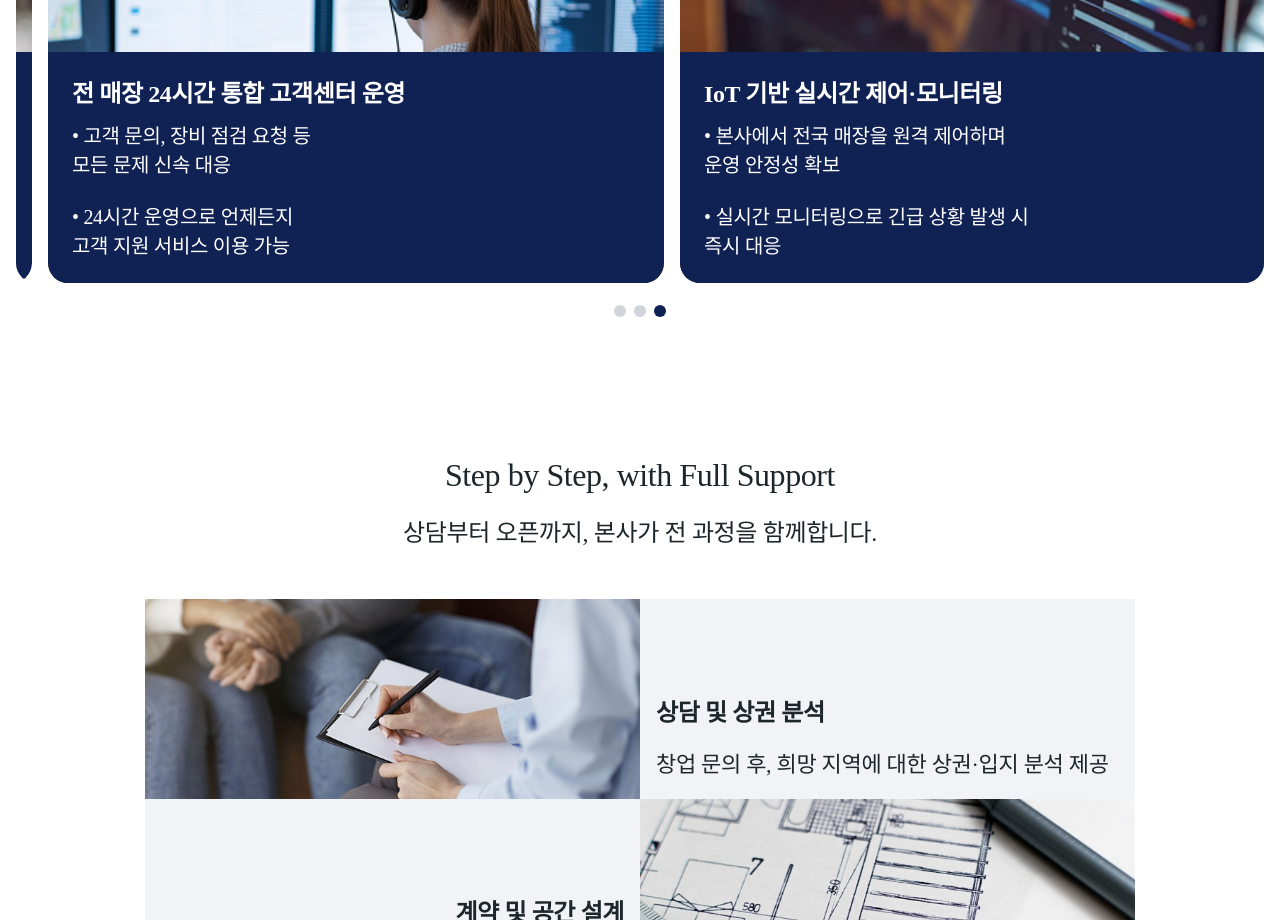
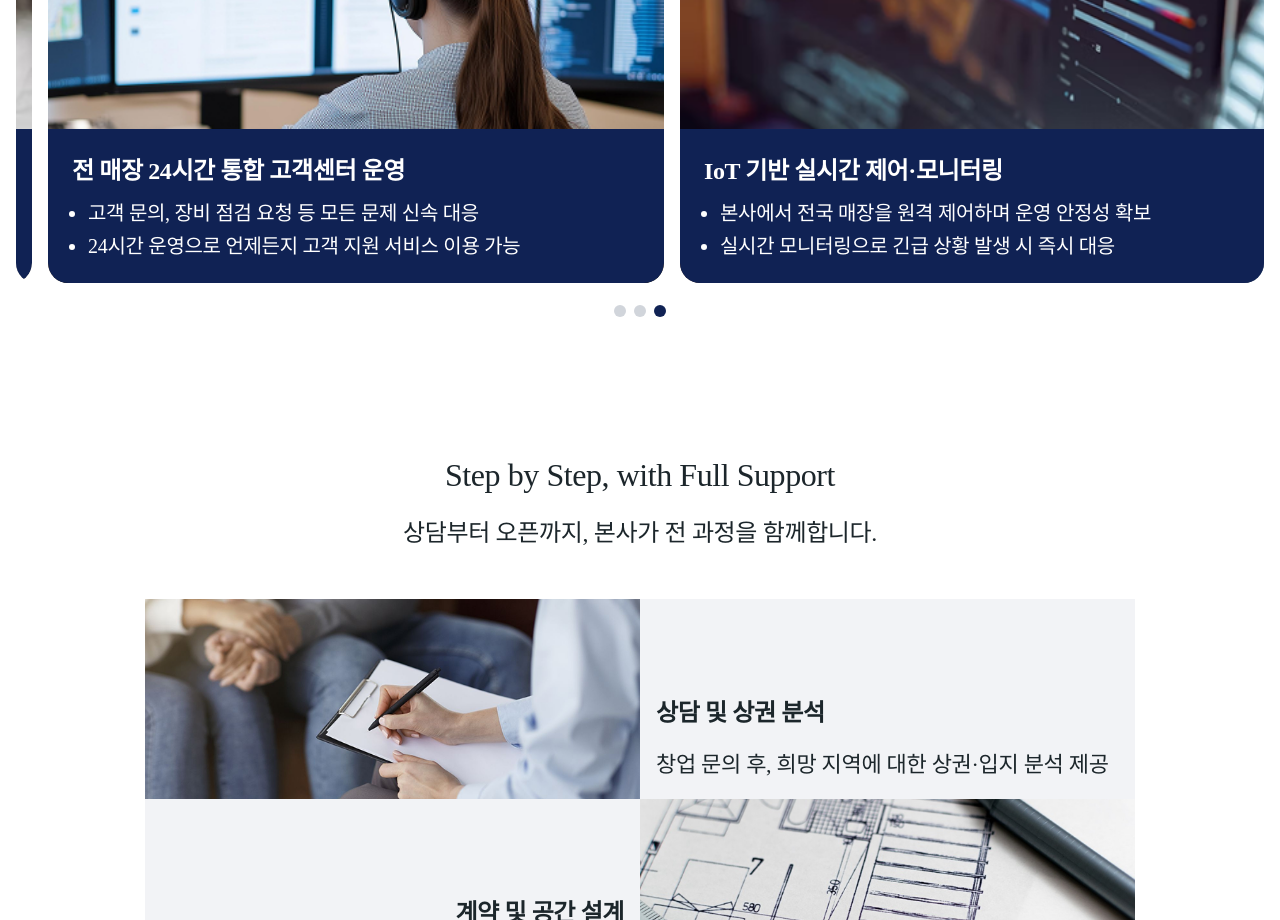
Before and after one commit to FrienderBrainTouch/Hotel_Laundry, a React (Create React App) app: page / in a window 1280 px wide. Shown: the part 3720-4640 px from the top of the page. Built offline with nearby package versions, Linux system fonts and the light colour scheme.

Commit message:
hotfix: 줄 바꿈 및 모바일 플로팅버튼 수정

```diff
--- a/src/components/Main/BeyondLaundry.js
+++ b/src/components/Main/BeyondLaundry.js
@@ -7,72 +7,180 @@ const BeyondLaundry = () => {
     {
       title: "모바일 세탁 예약 서비스",
       subtitle: {
-        xs: "• 스마트폰 앱을 통해 원하는 시간에\n세탁기를 미리 예약\n\n• 실시간 장비 현황 확인으로 대기 없이\n편리하게 이용 가능",
-        sm: "• 스마트폰 앱을 통해 원하는 시간에 세탁기를 미리 예약\n\n• 실시간 장비 현황 확인으로 대기 없이 편리하게 이용 가능",
-        md: "• 스마트폰 앱을 통해 원하는 시간에\n세탁기를 미리 예약\n\n• 실시간 장비 현황 확인으로 대기 없이\n편리하게 이용 가능",
-        lg: "• 스마트폰 앱을 통해 원하는 시간에\n세탁기를 미리 예약\n\n• 실시간 장비 현황 확인으로 대기 없이\n편리하게 이용 가능",
-        xl: "• 스마트폰 앱을 통해 원하는 시간에\n세탁기를 미리 예약\n\n• 실시간 장비 현황 확인으로 대기 없이\n편리하게 이용 가능",
-        "2xl": "• 스마트폰 앱을 통해 원하는 시간에 세탁기를 미리 예약\n\n• 실시간 장비 현황 확인으로 대기 없이\n편리하게 이용 가능"
+        xs: [
+          "스마트폰 앱을 통해 원하는 시간에 세탁기를 미리 예약",
+          "실시간 장비 현황 확인으로 대기 없이 편리하게 이용 가능"
+        ],
+        sm: [
+          "스마트폰 앱을 통해 원하는 시간에 세탁기를 미리 예약",
+          "실시간 장비 현황 확인으로 대기 없이 편리하게 이용 가능"
+        ],
+        md: [
+          "스마트폰 앱을 통해 원하는 시간에 세탁기를 미리 예약",
+          "실시간 장비 현황 확인으로 대기 없이 편리하게 이용 가능"
+        ],
+        lg: [
+          "스마트폰 앱을 통해 원하는 시간에 세탁기를 미리 예약",
+          "실시간 장비 현황 확인으로 대기 없이 편리하게 이용 가능"
+        ],
+        xl: [
+          "스마트폰 앱을 통해 원하는 시간에 세탁기를 미리 예약",
+          "실시간 장비 현황 확인으로 대기 없이 편리하게 이용 가능"
+        ],
+        "2xl": [
+          "스마트폰 앱을 통해 원하는 시간에 세탁기를 미리 예약",
+          "실시간 장비 현황 확인으로 대기 없이 편리하게 이용 가능"
+        ]
       },
       image: "/images/main-Images/main-Beyond-1.png"
     },
     {
       title: "쉽고 편리한 키오스크 & 앱 결제",
       subtitle: {
-        xs: "• 시간대별 차등가격 쿠폰 제공과\n포인트 적립\n\n• 카드, 모바일, 포인트 결제까지 다양한\n방식으로 자유롭게 결제 가능한 무인 시스템",
-        sm: "• 시간대별 차등가격 쿠폰 제공과 포인트 적립\n\n• 카드, 모바일, 포인트 결제까지 다양한 방식으로 자유롭게\n결제 가능한 무인 시스템",
-        md: "• 시간대별 차등가격 쿠폰 제공과\n포인트 적립\n\n• 카드, 모바일, 포인트 결제까지 다양한\n방식으로 자유롭게 결제 가능한 무인 시스템",
-        lg: "• 시간대별 차등가격 쿠폰 제공과\n포인트 적립\n\n• 카드, 모바일, 포인트 결제까지 다양한\n방식으로 자유롭게 결제 가능한 무인 시스템",
-        xl: "• 시간대별 차등가격 쿠폰 제공과\n포인트 적립\n\n• 카드, 모바일, 포인트 결제까지 다양한\n방식으로 자유롭게 결제 가능한 무인 시스템",
-        "2xl": "• 시간대별 차등가격 쿠폰 제공과 포인트 적립\n\n• 카드, 모바일, 포인트 결제까지 다양한 방식으로\n자유롭게 결제 가능한 무인 시스템"
+        xs: [
+          "시간대별 차등가격 쿠폰 제공과 결제 포인트 적립",
+          "카드, 모바일, 포인트 결제까지 다양한 방식으로 자유롭게 결제 가능한 무인 시스템"
+        ],
+        sm: [
+          "시간대별 차등가격 쿠폰 제공과 결제 포인트 적립",
+          "카드, 모바일, 포인트 결제까지 다양한 방식으로 자유롭게 결제 가능한 무인 시스템"
+        ],
+        md: [
+          "시간대별 차등가격 쿠폰 제공과 결제 포인트 적립",
+          "카드, 모바일, 포인트 결제까지 다양한 방식으로 자유롭게 결제 가능한 무인 시스템"
+        ],
+        lg: [
+          "시간대별 차등가격 쿠폰 제공과 결제 포인트 적립",
+          "카드, 모바일, 포인트 결제까지 다양한 방식으로 자유롭게 결제 가능한 무인 시스템"
+        ],
+        xl: [
+          "시간대별 차등가격 쿠폰 제공과 결제 포인트 적립",
+          "카드, 모바일, 포인트 결제까지 다양한 방식으로 자유롭게 결제 가능한 무인 시스템"
+        ],
+        "2xl": [
+          "시간대별 차등가격 쿠폰 제공과 결제 포인트 적립",
+          "카드, 모바일, 포인트 결제까지 다양한 방식으로 자유롭게 결제 가능한 무인 시스템"
+        ]
       },
       image: "/images/main-Images/main-Beyond-2.png"
     },
     {
       title: "세계 최초 셀프 드라이클리닝",
       subtitle: {
-        xs: "• 유해물질, 발암물질이 없는 친환경\n드라이클리닝 방식\n\n• 고객이 직접 쉽고 간단하게 이용할 수 있는\n셀프 서비스",
-        sm: "• 유해물질, 발암물질이 없는 친환경 드라이클리닝 방식\n\n• 고객이 직접 쉽고 간단하게 이용할 수 있는 셀프 서비스",
-        md: "• 유해물질, 발암물질이 없는 친환경\n드라이클리닝 방식\n\n• 고객이 직접 쉽고 간단하게 이용할 수 있는\n셀프 서비스",
-        lg: "• 유해물질, 발암물질이 없는 친환경\n드라이클리닝 방식\n\n• 고객이 직접 쉽고 간단하게 이용할 수 있는\n셀프 서비스",
-        xl: "• 유해물질, 발암물질이 없는 친환경\n드라이클리닝 방식\n\n• 고객이 직접 쉽고 간단하게 이용할 수 있는\n셀프 서비스",
-        "2xl": "• 유해물질, 발암물질이 없는 친환경 드라이클리닝 방식\n\n• 고객이 직접 쉽고 간단하게 이용할 수 있는\n셀프 서비스"
+        xs: [
+          "유해물질, 발암물질이 없는 친환경 드라이클리닝 방식",
+          "고객이 직접 쉽고 간단하게 이용할 수 있는 셀프 서비스"
+        ],
+        sm: [
+          "유해물질, 발암물질이 없는 친환경 드라이클리닝 방식",
+          "고객이 직접 쉽고 간단하게 이용할 수 있는 셀프 서비스"
+        ],
+        md: [
+          "유해물질, 발암물질이 없는 친환경 드라이클리닝 방식",
+          "고객이 직접 쉽고 간단하게 이용할 수 있는 셀프 서비스"
+        ],
+        lg: [
+          "유해물질, 발암물질이 없는 친환경 드라이클리닝 방식",
+          "고객이 직접 쉽고 간단하게 이용할 수 있는 셀프 서비스"
+        ],
+        xl: [
+          "유해물질, 발암물질이 없는 친환경 드라이클리닝 방식",
+          "고객이 직접 쉽고 간단하게 이용할 수 있는 셀프 서비스"
+        ],
+        "2xl": [
+          "유해물질, 발암물질이 없는 친환경 드라이클리닝 방식",
+          "고객이 직접 쉽고 간단하게 이용할 수 있는 셀프 서비스"
+        ]
       },
       image: "/images/main-Images/main-Beyond-3.png"
     },
     {
       title: "빠르고 우수한 세탁서비스 제공",
       subtitle: {
-        xs: "• 전 코스 프리미엄 살균수로 항균세탁이\n기본 제공\n\n• 고사양 장비로 짧은 시간에도\n우수한 세탁 품질 보장",
-        sm: "• 전 코스 프리미엄 살균수로 항균세탁이 기본 제공\n\n• 고사양 장비로 짧은 시간에도 우수한 세탁 품질 보장",
-        md: "• 전 코스 프리미엄 살균수로 항균세탁이\n기본 제공\n\n• 고사양 장비로 짧은 시간에도\n우수한 세탁 품질 보장",
-        lg: "• 전 코스 프리미엄 살균수로 항균세탁이\n기본 제공\n\n• 고사양 장비로 짧은 시간에도\n우수한 세탁 품질 보장",
-        xl: "• 전 코스 프리미엄 살균수로 항균세탁이\n기본 제공\n\n• 고사양 장비로 짧은 시간에도\n우수한 세탁 품질 보장",
-        "2xl": "• 전 코스 프리미엄 살균수로 항균세탁이\n기본 제공\n\n• 고사양 장비로 짧은 시간에도 우수한 세탁 품질 보장"
+        xs: [
+          "전 코스 프리미엄 살균수로 항균세탁이 기본 제공",
+          "고사양 장비로 짧은 시간에도 우수한 세탁 품질 보장"
+        ],
+        sm: [
+          "전 코스 프리미엄 살균수로 항균세탁이 기본 제공",
+          "고사양 장비로 짧은 시간에도 우수한 세탁 품질 보장"
+        ],
+        md: [
+          "전 코스 프리미엄 살균수로 항균세탁이 기본 제공",
+          "고사양 장비로 짧은 시간에도 우수한 세탁 품질 보장"
+        ],
+        lg: [
+          "전 코스 프리미엄 살균수로 항균세탁이 기본 제공",
+          "고사양 장비로 짧은 시간에도 우수한 세탁 품질 보장"
+        ],
+        xl: [
+          "전 코스 프리미엄 살균수로 항균세탁이 기본 제공",
+          "고사양 장비로 짧은 시간에도 우수한 세탁 품질 보장"
+        ],
+        "2xl": [
+          "전 코스 프리미엄 살균수로 항균세탁이 기본 제공",
+          "고사양 장비로 짧은 시간에도 우수한 세탁 품질 보장"
+        ]
       },
       image: "/images/main-Images/main-Beyond-4.png"
     },
     {
       title: "전 매장 24시간 통합 고객센터 운영",
       subtitle: {
-        xs: "• 고객 문의, 장비 점검 요청 등\n모든 문제 신속 대응\n\n• 24시간 운영으로 언제든지\n고객 지원 서비스 이용 가능",
-        sm: "• 고객 문의, 장비 점검 요청 등 모든 문제 신속 대응\n\n• 24시간 운영으로 언제든지 고객 지원 서비스 이용 가능",
-        md: "• 고객 문의, 장비 점검 요청 등\n모든 문제 신속 대응\n\n• 24시간 운영으로 언제든지\n고객 지원 서비스 이용 가능",
-        lg: "• 고객 문의, 장비 점검 요청 등\n모든 문제 신속 대응\n\n• 24시간 운영으로 언제든지\n고객 지원 서비스 이용 가능",
-        xl: "• 고객 문의, 장비 점검 요청 등\n모든 문제 신속 대응\n\n• 24시간 운영으로 언제든지\n고객 지원 서비스 이용 가능",
-        "2xl": "• 고객 문의, 장비 점검 요청 등 모든 문제 신속 대응\n\n• 24시간 운영으로 언제든지\n고객 지원 서비스 이용 가능"
+        xs: [
+          "고객 문의, 장비 점검 요청 등 모든 문제 신속 대응",
+          "24시간 운영으로 언제든지 고객 지원 서비스 이용 가능"
+        ],
+        sm: [
+          "고객 문의, 장비 점검 요청 등 모든 문제 신속 대응",
+          "24시간 운영으로 언제든지 고객 지원 서비스 이용 가능"
+        ],
+        md: [
+          "고객 문의, 장비 점검 요청 등 모든 문제 신속 대응",
+          "24시간 운영으로 언제든지 고객 지원 서비스 이용 가능"
+        ],
+        lg: [
+          "고객 문의, 장비 점검 요청 등 모든 문제 신속 대응",
+          "24시간 운영으로 언제든지 고객 지원 서비스 이용 가능"
+        ],
+        xl: [
+          "고객 문의, 장비 점검 요청 등 모든 문제 신속 대응",
+          "24시간 운영으로 언제든지 고객 지원 서비스 이용 가능"
+        ],
+        "2xl": [
+          "고객 문의, 장비 점검 요청 등 모든 문제 신속 대응",
+          "24시간 운영으로 언제든지 고객 지원 서비스 이용 가능"
+        ]
       },
       image: "/images/main-Images/main-Beyond-5.png"
     },
     {
       title: "IoT 기반 실시간 제어·모니터링",
       subtitle: {
-        xs: "• 본사에서 전국 매장을 원격 제어하며\n운영 안정성 확보\n\n• 실시간 모니터링으로 긴급 상황 발생 시\n즉시 대응",
-        sm: "• 본사에서 전국 매장을 원격 제어하며 운영 안정성 확보\n\n• 실시간 모니터링으로 긴급 상황 발생 시 즉시 대응",
-        md: "• 본사에서 전국 매장을 원격 제어하며\n운영 안정성 확보\n\n• 실시간 모니터링으로 긴급 상황 발생 시\n즉시 대응",
-        lg: "• 본사에서 전국 매장을 원격 제어하며\n운영 안정성 확보\n\n• 실시간 모니터링으로 긴급 상황 발생 시\n즉시 대응",
-        xl: "• 본사에서 전국 매장을 원격 제어하며\n운영 안정성 확보\n\n• 실시간 모니터링으로 긴급 상황 발생 시\n즉시 대응",
-        "2xl": "• 본사에서 전국 매장을 원격 제어하며\n운영 안정성 확보\n\n• 실시간 모니터링으로 긴급 상황 발생 시 즉시 대응"
+        xs: [
+          "본사에서 전국 매장을 원격 제어하며 운영 안정성 확보",
+          "실시간 모니터링으로 긴급 상황 발생 시 즉시 대응"
+        ],
+        sm: [
+          "본사에서 전국 매장을 원격 제어하며 운영 안정성 확보",
+          "실시간 모니터링으로 긴급 상황 발생 시 즉시 대응"
+        ],
+        md: [
+          "본사에서 전국 매장을 원격 제어하며 운영 안정성 확보",
+          "실시간 모니터링으로 긴급 상황 발생 시 즉시 대응"
+        ],
+        lg: [
+          "본사에서 전국 매장을 원격 제어하며 운영 안정성 확보",
+          "실시간 모니터링으로 긴급 상황 발생 시 즉시 대응"
+        ],
+        xl: [
+          "본사에서 전국 매장을 원격 제어하며 운영 안정성 확보",
+          "실시간 모니터링으로 긴급 상황 발생 시 즉시 대응"
+        ],
+        "2xl": [
+          "본사에서 전국 매장을 원격 제어하며 운영 안정성 확보",
+          "실시간 모니터링으로 긴급 상황 발생 시 즉시 대응"
+        ]
       },
       image: "/images/main-Images/main-Beyond-6.png"
     }
@@ -135,16 +243,17 @@ const BeyondLaundry = () => {
         >
           {item.title}
         </h3>
-        <p
-          className="text-[15px] sm:text-[16px] md:text-[18px] lg:text-[20px] xl:text-[22px] 2xl:text-[24px] font-[500] text-white text-left whitespace-pre-line"
-          style={{
-            fontFamily: 'KoPubWorldDotum',
-            letterSpacing: '-0.3px',
-            lineHeight: 'normal'
-          }}
-        >
-          {getSubtitleForBreakpoint(item)}
-        </p>
+        <ul className="text-[15px] sm:text-[16px] md:text-[18px] lg:text-[20px] xl:text-[22px] 2xl:text-[24px] font-[500] text-white text-left list-disc list-outside pl-4 space-y-1">
+          {getSubtitleForBreakpoint(item).map((text, index) => (
+            <li key={index} style={{
+              fontFamily: 'KoPubWorldDotum',
+              letterSpacing: '-0.3px',
+              lineHeight: 'normal'
+            }}>
+              {text}
+            </li>
+          ))}
+        </ul>
       </div>
     </div>
   );
@@ -208,15 +317,16 @@ const BeyondLaundry = () => {
                 >
                   {item.title}
                 </h3>
-                <p
-                  className="text-[22px] 2xl:text-[24px] font-[300] text-white text-left whitespace-pre-line"
-                  style={{
-                    fontFamily: 'KoPubWorldDotum',
-                    lineHeight: '30px'
-                  }}
-                >
-                  {getSubtitleForBreakpoint(item)}
-                </p>
+                <ul className="text-[22px] 2xl:text-[24px] font-[300] text-white text-left list-disc list-outside pl-4 space-y-1">
+                  {getSubtitleForBreakpoint(item).map((text, index) => (
+                    <li key={index} style={{
+                      fontFamily: 'KoPubWorldDotum',
+                      lineHeight: '30px'
+                    }}>
+                      {text}
+                    </li>
+                  ))}
+                </ul>
               </div>
             </div>
           ))}
--- a/src/components/StartupGuide/Section3.js
+++ b/src/components/StartupGuide/Section3.js
@@ -47,7 +47,7 @@ const Section3 = () => {
               <div className="w-full md:w-3/5 order-2 md:order-2 bg-white">
                 <div className="h-full flex flex-col justify-center p-5 sm:p-6 md:p-8">
                   <h3 className="text-[20px] sm:text-[20px] md:text-[22px] lg:text-[24px] xl:text-[26px] 2xl:text-[28px] font-bold text-[#1C262B] font-KoPubWorldDotum leading-normal tracking-[-0.4px] sm:tracking-[-0.4px] md:tracking-[-0.44px] lg:tracking-[-0.48px] xl:tracking-[-0.48px] 2xl:tracking-[-0.48px] mb-[5px] sm:mb-[5px] md:mb-[10px] lg:mb-[12px] xl:mb-[8px] 2xl:mb-[12px]">무인세탁 시장의 폭발적 성장</h3>
-                  <ul className="space-y-2 text-[16px] sm:text-[16px] md:text-[18px] lg:text-[20px] xl:text-[22px] 2xl:text-[24px] text-[#1C262B] font-KoPubWorldDotum leading-normal tracking-[-0.32px] sm:tracking-[-0.32px] md:tracking-[-0.36px] lg:tracking-[-0.4px] xl:tracking-[-0.44px] 2xl:tracking-[-0.48px] list-disc list-inside">
+                  <ul className="space-y-2 text-[16px] sm:text-[16px] md:text-[18px] lg:text-[20px] xl:text-[22px] 2xl:text-[24px] text-[#1C262B] font-KoPubWorldDotum leading-normal tracking-[-0.32px] sm:tracking-[-0.32px] md:tracking-[-0.36px] lg:tracking-[-0.4px] xl:tracking-[-0.44px] 2xl:tracking-[-0.48px] list-disc list-outside pl-4">
                     <li>무인세탁소는 2020년 4,252개 → 2021년 약 6,800개로 증가</li>
                     <li>1인 가구-비대면 소비 확산에 따라 연평균 22.7% 빠른 성장</li>
                     <li>지금이 바로 스마트 세탁 창업의 최적기입니다.</li>
@@ -62,7 +62,7 @@ const Section3 = () => {
               <div className="w-full md:w-3/5 order-2 md:order-1 bg-white">
                 <div className="h-full flex flex-col justify-center p-5 sm:p-6 md:p-8">
                   <h3 className="text-[20px] sm:text-[20px] md:text-[22px] lg:text-[24px] xl:text-[26px] 2xl:text-[28px] font-bold text-[#1C262B] font-KoPubWorldDotum leading-normal tracking-[-0.4px] sm:tracking-[-0.4px] md:tracking-[-0.44px] lg:tracking-[-0.48px] xl:tracking-[-0.48px] 2xl:tracking-[-0.48px] mb-[5px] sm:mb-[5px] md:mb-[10px] lg:mb-[12px] xl:mb-[8px] 2xl:mb-[12px]">고객이 느끼는 불편과 한계</h3>
-                  <ul className="space-y-2 text-[16px] sm:text-[16px] md:text-[18px] lg:text-[20px] xl:text-[22px] 2xl:text-[24px] text-[#1C262B] font-KoPubWorldDotum leading-normal tracking-[-0.32px] sm:tracking-[-0.32px] md:tracking-[-0.36px] lg:tracking-[-0.4px] xl:tracking-[-0.44px] 2xl:tracking-[-0.48px] list-disc list-inside">
+                  <ul className="space-y-2 text-[16px] sm:text-[16px] md:text-[18px] lg:text-[20px] xl:text-[22px] 2xl:text-[24px] text-[#1C262B] font-KoPubWorldDotum leading-normal tracking-[-0.32px] sm:tracking-[-0.32px] md:tracking-[-0.36px] lg:tracking-[-0.4px] xl:tracking-[-0.44px] 2xl:tracking-[-0.48px] list-disc list-outside pl-4">
                     <li>이용자 절반 이상이 '점유 불만'을 가장 큰 문제로 인식</li>
                     <li>위생 관리, 대기 시간, 심야 이용률 등 기존 빨래방 한계 명확</li>
                     <li>호텔런드리는 이런 문제에 기술로 화답합니다.</li>
@@ -96,7 +96,7 @@ const Section3 = () => {
               <div className="w-full md:w-3/5 bg-white">
                 <div className="h-full flex flex-col justify-center p-5 sm:p-6 md:p-8">
                   <h3 className="text-[20px] sm:text-[20px] md:text-[22px] lg:text-[24px] xl:text-[26px] 2xl:text-[28px] font-bold text-[#1C262B] font-KoPubWorldDotum leading-normal tracking-[-0.4px] sm:tracking-[-0.4px] md:tracking-[-0.44px] lg:tracking-[-0.48px] xl:tracking-[-0.48px] 2xl:tracking-[-0.48px] mb-[5px] sm:mb-[5px] md:mb-[10px] lg:mb-[12px] xl:mb-[8px] 2xl:mb-[12px]">운영 효율 향상 시뮬레이션 결과</h3>
-                  <ul className="space-y-2 text-[16px] sm:text-[16px] md:text-[18px] lg:text-[20px] xl:text-[22px] 2xl:text-[24px] text-[#1C262B] font-KoPubWorldDotum leading-normal tracking-[-0.32px] sm:tracking-[-0.32px] md:tracking-[-0.36px] lg:tracking-[-0.4px] xl:tracking-[-0.44px] 2xl:tracking-[-0.48px] list-disc list-inside">
+                  <ul className="space-y-2 text-[16px] sm:text-[16px] md:text-[18px] lg:text-[20px] xl:text-[22px] 2xl:text-[24px] text-[#1C262B] font-KoPubWorldDotum leading-normal tracking-[-0.32px] sm:tracking-[-0.32px] md:tracking-[-0.36px] lg:tracking-[-0.4px] xl:tracking-[-0.44px] 2xl:tracking-[-0.48px] list-disc list-outside pl-4">
                     <li>시간대별 할인 시스템 도입 시 가동률과 수익률 동기 확인</li>
                     <li>고객 패턴 기반 운영으로 수익과 효율 모두 상승합니다.</li>
                   </ul>
--- a/src/components/StartupGuide/Section5.js
+++ b/src/components/StartupGuide/Section5.js
@@ -54,9 +54,9 @@ const Section5 = () => {
                     {/* 텍스트: 항상 가운데(2) */}
                     <div className="flex-grow text-left md:order-2">
                       <h3 className="text-[20px] sm:text-[20px] md:text-[22px] lg:text-[24px] xl:text-[26px] 2xl:text-[28px] font-bold text-[#1C262B] font-KoPubWorldDotum leading-normal tracking-[-0.4px] sm:tracking-[-0.4px] md:tracking-[-0.44px] lg:tracking-[-0.48px] xl:tracking-[-0.48px] 2xl:tracking-[-0.48px] mb-[5px] sm:mb-[5px] md:mb-[10px] lg:mb-[12px] xl:mb-[8px] 2xl:mb-[12px]">{item.title}</h3>
-                      <ul className="space-y-1 text-[#1C262B] text-[15px] sm:text-[16px] md:text-[18px] lg:text-[20px] xl:text-[22px] 2xl:text-[24px] font-medium font-KoPubWorldDotum leading-normal tracking-[-0.3px] sm:tracking-[-0.32px] md:tracking-[-0.36px] lg:tracking-[-0.4px] xl:tracking-[-0.44px] 2xl:tracking-[-0.48px] list-disc list-inside">
+                      <ul className="space-y-1 text-[#1C262B] text-[15px] sm:text-[16px] md:text-[18px] lg:text-[20px] xl:text-[22px] 2xl:text-[24px] font-medium font-KoPubWorldDotum leading-normal tracking-[-0.3px] sm:tracking-[-0.32px] md:tracking-[-0.36px] lg:tracking-[-0.4px] xl:tracking-[-0.44px] 2xl:tracking-[-0.48px] list-disc list-outside pl-4">
                         {item.details.map((detail, i) => (
-                          <li key={i} className="list-disc list-inside">{detail}</li>
+                          <li key={i}>{detail}</li>
                         ))}
                       </ul>
                     </div>
```
Also changed, not shown: src/components/FloatingMenu/index.js (+4 -3 lines), src/components/SmartSystem/AutomationSolutions.js (+85 -85 lines).
